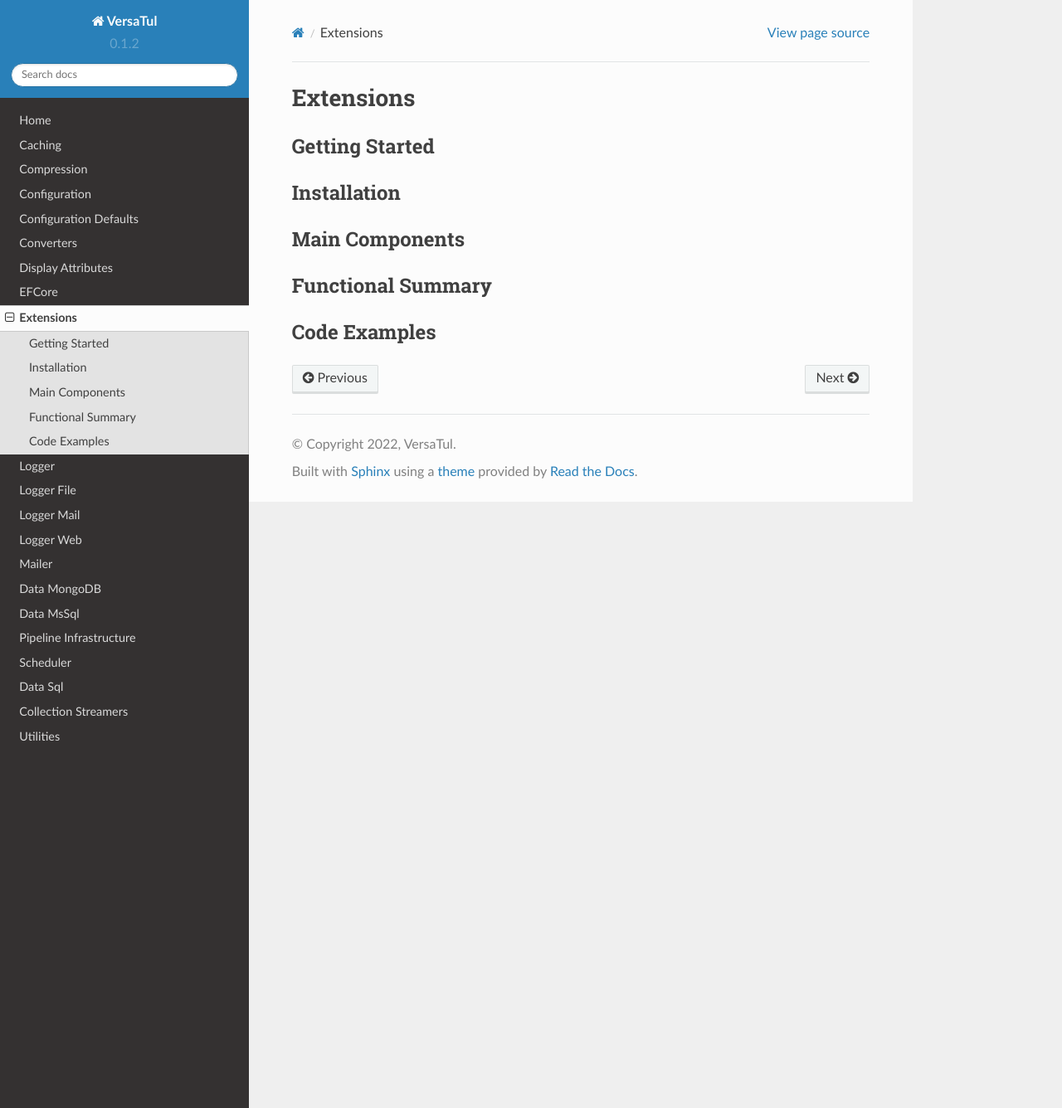
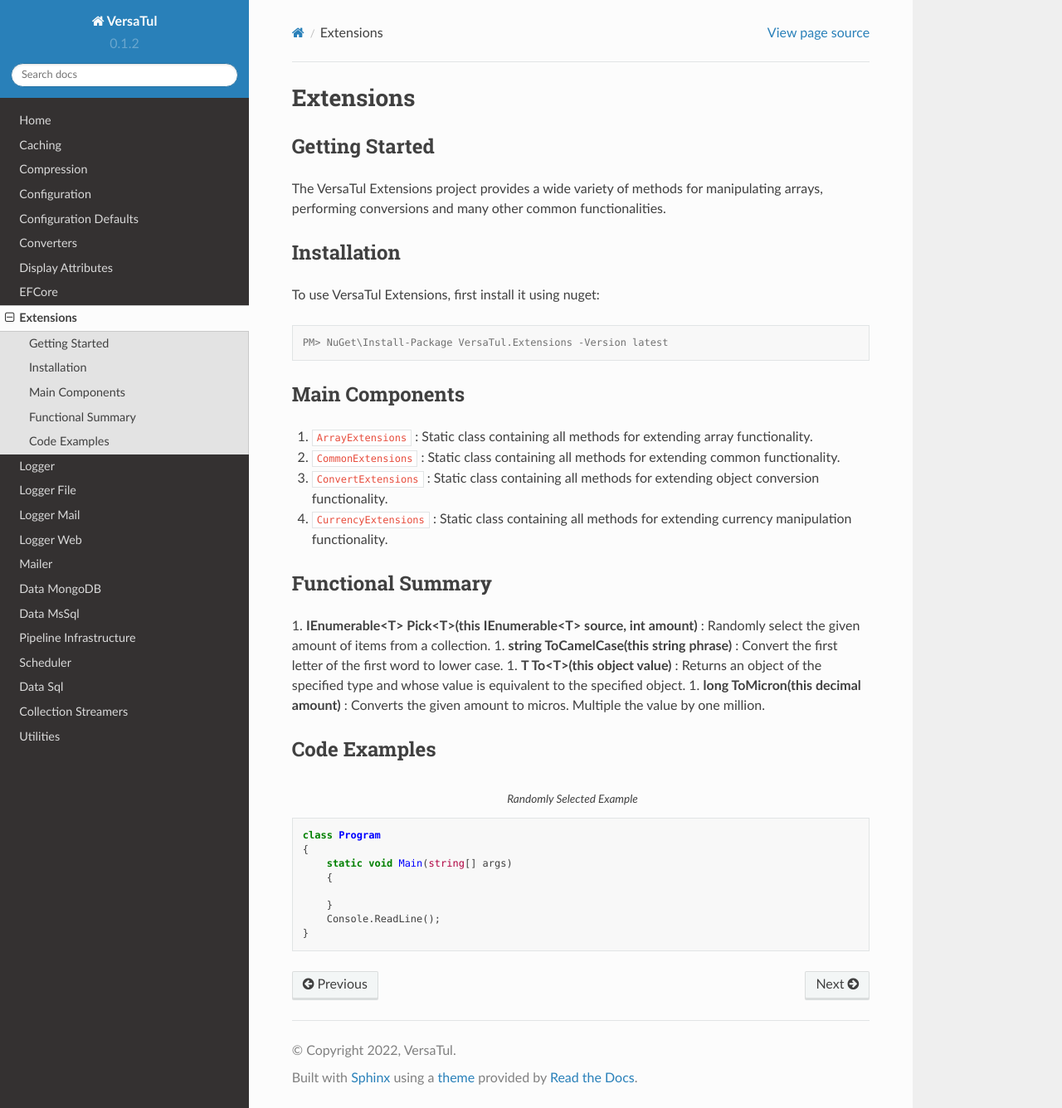
Before and after one commit to BjornWilliams/DocsVersaTul, a Sphinx documentation site: the page built from docs/source/extensions.rst, in a window 1280 px wide and 1336 px high. Shown: the whole window at 83% size. Built offline with Sphinx 7.4.7 and the Read the Docs theme 2.0.0, drawn with Linux system fonts in a browser that asks for light colours.

Commit message:
Update extensions.rst
Adding the extensions

```diff
--- a/docs/source/extensions.rst
+++ b/docs/source/extensions.rst
@@ -3,15 +3,42 @@
 
 Getting Started
 ----------------
+The VersaTul Extensions project provides a wide variety of methods for manipulating arrays, performing conversions and many other common functionalities.
 
 Installation
 ------------
 
+To use VersaTul Extensions, first install it using nuget:
+
+.. code-block:: console
+
+    PM> NuGet\Install-Package VersaTul.Extensions -Version latest
+
+
 Main Components
 ----------------
+1. ``ArrayExtensions`` : Static class containing all methods for extending array functionality.
+2. ``CommonExtensions`` : Static class containing all methods for extending common functionality.
+3. ``ConvertExtensions`` : Static class containing all methods for extending object conversion functionality.
+4. ``CurrencyExtensions`` : Static class containing all methods for extending currency manipulation functionality.
 
 Functional Summary
 ------------------
+1. **IEnumerable<T> Pick<T>(this IEnumerable<T> source, int amount)** : Randomly select the given amount of items from a collection.
+1. **string ToCamelCase(this string phrase)** : Convert the first letter of the first word to lower case.
+1. **T To<T>(this object value)** : Returns an object of the specified type and whose value is equivalent to the specified object.
+1. **long ToMicron(this decimal amount)** : Converts the given amount to micros. Multiple the value by one million.
 
 Code Examples
 -------------
+.. code-block:: c#
+    :caption: Randomly Selected Example
+
+    class Program
+    {
+        static void Main(string[] args)
+        {
+
+        }
+        Console.ReadLine();
+    }
```
